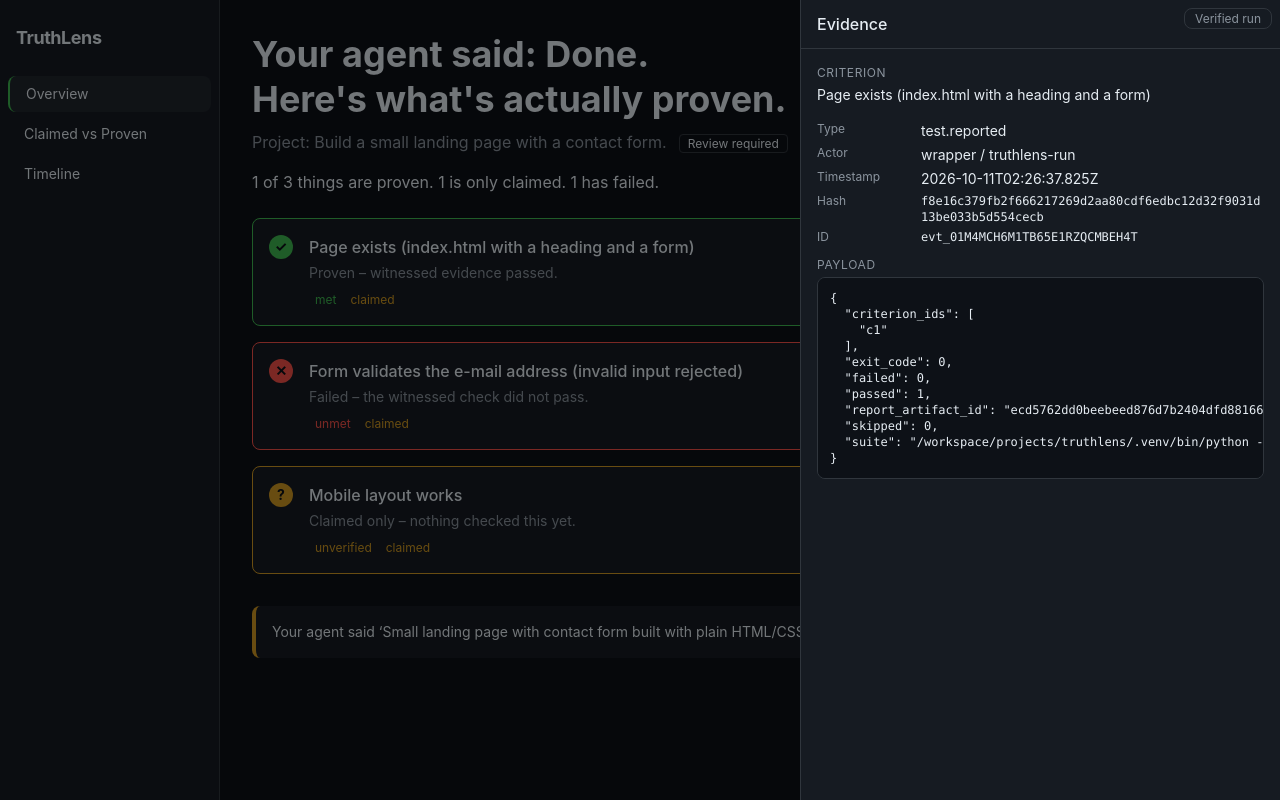
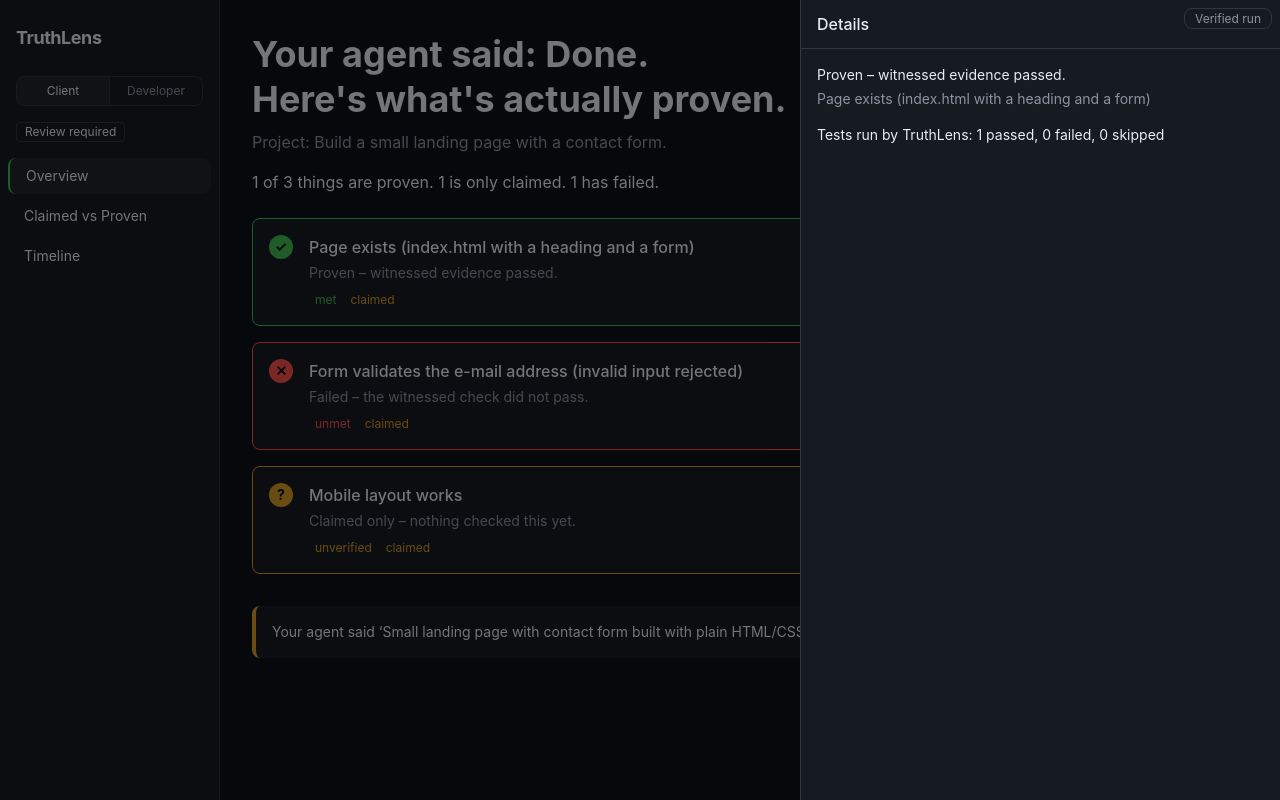
Before and after one commit to Shuwajaja/truthlens, a React (Vite) app in the folder viewer/: page / in a window 1280 px wide. Both pictures are taken after a click on the button 750 px from the left and 272 px from the top of the page. Built offline with nearby package versions, Linux system fonts and the light colour scheme; the HTML template or start-up script is replaced by a standard one.

Commit message:
feat(viewer): Developer/Client lens toggle (Cursor worker) + ARCHITECTURE refresh (#47)
Co-authored-by: Shuwajaja <260669417+Shuwajaja@users.noreply.github.com>

```diff
--- a/viewer/src/App.tsx
+++ b/viewer/src/App.tsx
@@ -1,5 +1,6 @@
 import { useState, useEffect } from 'react'
 import type { RunDoc } from './types.ts'
+import { readLens, writeLens, type Lens } from './lens.ts'
 import { Sidebar } from './components/Sidebar.tsx'
 import { Overview } from './components/Overview.tsx'
 import { ClaimedVsProven } from './components/ClaimedVsProven.tsx'
@@ -13,6 +14,7 @@ export default function App() {
   const [error, setError] = useState<string | null>(null)
   const [view, setView] = useState<View>('overview')
   const [drawerTarget, setDrawerTarget] = useState<DrawerTarget | null>(null)
+  const [lens, setLens] = useState<Lens>(() => readLens())
 
   useEffect(() => {
     fetch('/run.json')
@@ -20,6 +22,11 @@ export default function App() {
       .then((data: unknown) => setDoc(data as RunDoc))
       .catch((e: Error) => setError(e.message || 'Failed to load run data'))
   }, [])
+
+  const handleLensChange = (next: Lens) => {
+    setLens(next)
+    writeLens(next)
+  }
 
   if (error) {
     return (
@@ -38,15 +45,26 @@ export default function App() {
 
   return (
     <div className="flex bg-[#0d1117] text-[#e6edf3] font-sans min-h-screen">
-      <Sidebar currentView={view} onViewChange={setView} />
+      <Sidebar
+        currentView={view}
+        onViewChange={setView}
+        lens={lens}
+        onLensChange={handleLensChange}
+        reviewRequired={doc.review_required}
+      />
       {doc.verified && <div className="verified-badge">Verified run</div>}
       <main className="ml-[220px] p-8 min-h-screen flex-1">
         {view === 'overview' && <Overview doc={doc} onOpenDrawer={setDrawerTarget} />}
-        {view === 'claimed-vs-proven' && <ClaimedVsProven doc={doc} />}
-        {view === 'timeline' && <Timeline events={doc.events} onOpenDrawer={setDrawerTarget} />}
+        {view === 'claimed-vs-proven' && <ClaimedVsProven doc={doc} lens={lens} />}
+        {view === 'timeline' && <Timeline events={doc.events} lens={lens} onOpenDrawer={setDrawerTarget} />}
       </main>
       {drawerTarget && (
-        <Drawer target={drawerTarget} blobs={doc.blobs} onClose={() => setDrawerTarget(null)} />
+        <Drawer
+          target={drawerTarget}
+          blobs={doc.blobs}
+          lens={lens}
+          onClose={() => setDrawerTarget(null)}
+        />
       )}
     </div>
   )
--- a/viewer/src/components/ClaimedVsProven.tsx
+++ b/viewer/src/components/ClaimedVsProven.tsx
@@ -1,8 +1,15 @@
 import type { RunDoc } from '../types.ts'
+import type { Lens } from '../lens.ts'
 
 function badgeLabel(finding: string): { text: string; color: string } {
   if (finding === 'supported') return { text: 'Proven', color: '#3fb950' }
   if (finding === 'claim_unwitnessed') return { text: 'Claimed only', color: '#d29922' }
+  return { text: finding, color: '#8b949e' }
+}
+
+function clientClaimVerdict(finding: string): { text: string; color: string } {
+  if (finding === 'supported') return { text: 'proven', color: '#3fb950' }
+  if (finding === 'claim_unwitnessed') return { text: 'not proven', color: '#d29922' }
   return { text: finding, color: '#8b949e' }
 }
 
@@ -13,17 +20,33 @@ function criterionBadge(card: string, claimed: boolean): { text: string; color:
   return { text: 'Claimed only', color: '#d29922' }
 }
 
-export function ClaimedVsProven({ doc }: { doc: RunDoc }) {
+export function ClaimedVsProven({ doc, lens }: { doc: RunDoc; lens: Lens }) {
   const criteriaById = new Map(doc.criteria.map(c => [c.criterion_id, c]))
+  const client = lens === 'client'
 
   return (
     <div>
-      <h2 className="text-2xl font-bold mb-6">What your agent said vs. what we saw.</h2>
+      <h2 className="text-2xl font-bold mb-6">
+        {client ? 'What your agent said' : 'What your agent said vs. what we saw.'}
+      </h2>
 
       <div className="space-y-6">
         {doc.claims.map(claim => {
-          const badge = badgeLabel(claim.finding)
+          const badge = client ? clientClaimVerdict(claim.finding) : badgeLabel(claim.finding)
           const relatedCriteria = claim.criterion_ids.map(id => criteriaById.get(id)).filter(Boolean) as RunDoc['criteria']
+
+          if (client) {
+            return (
+              <div key={claim.claim_id} className="card-wrap p-4" style={{ borderColor: '#30363d' }}>
+                <p className="text-base">
+                  <span className="text-[#8b949e]">Agent said </span>
+                  &ldquo;{claim.text}&rdquo;
+                  <span className="text-[#8b949e]"> &ndash; </span>
+                  <span style={{ color: badge.color }}>{badge.text}</span>
+                </p>
+              </div>
+            )
+          }
 
           return (
             <div key={claim.claim_id} className="card-wrap p-4" style={{ borderColor: '#30363d' }}>
--- a/viewer/src/components/Drawer.tsx
+++ b/viewer/src/components/Drawer.tsx
@@ -1,13 +1,15 @@
 import type { Criterion, RunEvent } from '../types.ts'
-import { EvidenceBlobContent } from './EvidenceBlobContent.tsx'
+import type { Lens } from '../lens.ts'
+import { EventDetail } from './EventDetail.tsx'
 
 export type DrawerTarget =
   | { kind: 'criterion'; criterion: Criterion; matched: RunEvent[] }
   | { kind: 'event'; event: RunEvent }
 
-export function Drawer({ target, blobs, onClose }: {
+export function Drawer({ target, blobs, lens, onClose }: {
   target: DrawerTarget
   blobs?: Record<string, string>
+  lens: Lens
   onClose: () => void
 }) {
   if (target.kind === 'criterion') {
@@ -17,19 +19,26 @@ export function Drawer({ target, blobs, onClose }: {
         <div className="drawer-backdrop" onClick={onClose} />
         <div className="drawer-pane" role="dialog" aria-label="Evidence detail" onKeyDown={(e) => { if (e.key === 'Escape') onClose() }} tabIndex={0}>
           <div className="flex items-center justify-between px-4 py-3 border-b border-[#30363d]">
-            <h3 className="text-base font-medium">Evidence</h3>
+            <h3 className="text-base font-medium">{lens === 'client' ? 'Details' : 'Evidence'}</h3>
             <button type="button" className="text-[#8b949e] text-lg leading-none px-2" onClick={onClose} aria-label="Close">&times;</button>
           </div>
           <div className="px-4 py-4">
             <div className="mb-4">
-              <div className="text-xs text-[#8b949e] uppercase tracking-wider mb-1">Criterion</div>
-              <div className="text-sm">{criterion.text}</div>
+              {lens === 'developer' && (
+                <div className="text-xs text-[#8b949e] uppercase tracking-wider mb-1">Criterion</div>
+              )}
+              <div className="text-sm">{lens === 'client' ? criterion.plain : criterion.text}</div>
+              {lens === 'client' && (
+                <div className="text-[#8b949e] text-sm mt-1">{criterion.text}</div>
+              )}
             </div>
             {matched.length === 0 ? (
               <p className="text-sm text-[#8b949e]">No evidence events for this criterion.</p>
             ) : (
               <div className="space-y-4">
-                {matched.map(e => renderEventDetail(e, blobs))}
+                {matched.map(e => (
+                  <EventDetail key={e.id} evt={e} blobs={blobs} lens={lens} />
+                ))}
               </div>
             )}
           </div>
@@ -44,41 +53,13 @@ export function Drawer({ target, blobs, onClose }: {
       <div className="drawer-backdrop" onClick={onClose} />
       <div className="drawer-pane" role="dialog" aria-label="Event detail" onKeyDown={(e) => { if (e.key === 'Escape') onClose() }} tabIndex={0}>
         <div className="flex items-center justify-between px-4 py-3 border-b border-[#30363d]">
-          <h3 className="text-base font-medium">Event</h3>
+          <h3 className="text-base font-medium">{lens === 'client' ? 'Details' : 'Event'}</h3>
           <button type="button" className="text-[#8b949e] text-lg leading-none px-2" onClick={onClose} aria-label="Close">&times;</button>
         </div>
         <div className="px-4 py-4">
-          {renderEventDetail(event, blobs)}
+          <EventDetail evt={event} blobs={blobs} lens={lens} />
         </div>
       </div>
     </>
   )
 }
-
-function renderEventDetail(evt: RunEvent, blobs?: Record<string, string>) {
-  return (
-    <div className="space-y-3">
-      <div className="grid grid-cols-[100px_1fr] gap-1 text-sm">
-        <span className="text-xs text-[#8b949e]">Type</span>
-        <span>{evt.type}</span>
-        <span className="text-xs text-[#8b949e]">Actor</span>
-        <span>{evt.actor.kind} / {evt.actor.id}</span>
-        <span className="text-xs text-[#8b949e]">Timestamp</span>
-        <span>{evt.ts}</span>
-        <span className="text-xs text-[#8b949e]">Hash</span>
-        <span className="font-mono text-xs break-all">{evt.hash}</span>
-        <span className="text-xs text-[#8b949e]">ID</span>
-        <span className="font-mono text-xs break-all">{evt.id}</span>
-      </div>
-      {evt.payload && Object.keys(evt.payload).length > 0 && (
-        <div>
-          <EvidenceBlobContent payload={evt.payload} blobs={blobs} />
-          <div className="text-xs text-[#8b949e] uppercase tracking-wider mb-1">Payload</div>
-          <pre className="text-xs font-mono bg-[#0d1117] p-3 rounded-lg overflow-x-auto border border-[#30363d]">
-            {JSON.stringify(evt.payload, null, 2)}
-          </pre>
-        </div>
-      )}
-    </div>
-  )
-}
--- /dev/null
+++ b/viewer/src/components/EventDetail.tsx
@@ -0,0 +1,50 @@
+import type { RunEvent } from '../types.ts'
+import type { Lens } from '../lens.ts'
+import { EvidenceBlobContent } from './EvidenceBlobContent.tsx'
+
+export function EventDetail({
+  evt,
+  blobs,
+  lens,
+}: {
+  evt: RunEvent
+  blobs?: Record<string, string>
+  lens: Lens
+}) {
+  if (lens === 'client') {
+    return (
+      <div className="space-y-3">
+        <p className="text-sm">{evt.summary}</p>
+        {evt.payload && Object.keys(evt.payload).length > 0 && (
+          <EvidenceBlobContent payload={evt.payload} blobs={blobs} />
+        )}
+      </div>
+    )
+  }
+
+  return (
+    <div className="space-y-3">
+      <div className="grid grid-cols-[100px_1fr] gap-1 text-sm">
+        <span className="text-xs text-[#8b949e]">Type</span>
+        <span>{evt.type}</span>
+        <span className="text-xs text-[#8b949e]">Actor</span>
+        <span>{evt.actor.kind} / {evt.actor.id}</span>
+        <span className="text-xs text-[#8b949e]">Timestamp</span>
+        <span>{evt.ts}</span>
+        <span className="text-xs text-[#8b949e]">Hash</span>
+        <span className="font-mono text-xs break-all">{evt.hash}</span>
+        <span className="text-xs text-[#8b949e]">ID</span>
+        <span className="font-mono text-xs break-all">{evt.id}</span>
+      </div>
+      {evt.payload && Object.keys(evt.payload).length > 0 && (
+        <div>
+          <EvidenceBlobContent payload={evt.payload} blobs={blobs} />
+          <div className="text-xs text-[#8b949e] uppercase tracking-wider mb-1 mt-3">Payload</div>
+          <pre className="text-xs font-mono bg-[#0d1117] p-3 rounded-lg overflow-x-auto border border-[#30363d]">
+            {JSON.stringify(evt.payload, null, 2)}
+          </pre>
+        </div>
+      )}
+    </div>
+  )
+}
--- /dev/null
+++ b/viewer/src/components/LensToggle.tsx
@@ -0,0 +1,28 @@
+import type { Lens } from '../lens.ts'
+
+export function LensToggle({ lens, onChange }: { lens: Lens; onChange: (l: Lens) => void }) {
+  return (
+    <div
+      className="flex rounded-lg border border-[#30363d] overflow-hidden text-xs"
+      role="group"
+      aria-label="View lens"
+    >
+      <button
+        type="button"
+        className={`flex-1 px-3 py-1.5 ${lens === 'client' ? 'bg-[#21262d] text-[#e6edf3]' : 'text-[#8b949e] hover:bg-[#21262d]/50'}`}
+        aria-pressed={lens === 'client'}
+        onClick={() => onChange('client')}
+      >
+        Client
+      </button>
+      <button
+        type="button"
+        className={`flex-1 px-3 py-1.5 border-l border-[#30363d] ${lens === 'developer' ? 'bg-[#21262d] text-[#e6edf3]' : 'text-[#8b949e] hover:bg-[#21262d]/50'}`}
+        aria-pressed={lens === 'developer'}
+        onClick={() => onChange('developer')}
+      >
+        Developer
+      </button>
+    </div>
+  )
+}
--- a/viewer/src/components/Overview.tsx
+++ b/viewer/src/components/Overview.tsx
@@ -29,12 +29,7 @@ export function Overview({ doc, onOpenDrawer }: {
       <h1 className="text-4xl font-bold leading-tight mb-2">
         {doc.headline.map((l, i) => <span key={i} className="block">{l}</span>)}
       </h1>
-      <p className="text-[#8b949e] text-base mb-4">
-        Project: {doc.run.project}
-        {doc.review_required && (
-          <span className="ml-3 text-xs px-2 py-[1px] rounded-[4px] border border-[#30363d] text-[#e6edf3]">Review required</span>
-        )}
-      </p>
+      <p className="text-[#8b949e] text-base mb-4">Project: {doc.run.project}</p>
       <p className="text-base mb-6">{countParts.join(' ')}</p>
 
       <div className="space-y-4">
--- a/viewer/src/components/Sidebar.tsx
+++ b/viewer/src/components/Sidebar.tsx
@@ -1,8 +1,19 @@
 import type { View } from '../App.tsx'
+import type { Lens } from '../lens.ts'
+import { LensToggle } from './LensToggle.tsx'
 
-export function Sidebar({ currentView, onViewChange }: {
+export function Sidebar({
+  currentView,
+  onViewChange,
+  lens,
+  onLensChange,
+  reviewRequired,
+}: {
   currentView: View
   onViewChange: (v: View) => void
+  lens: Lens
+  onLensChange: (l: Lens) => void
+  reviewRequired: boolean
 }) {
   const items: { key: View; label: string }[] = [
     { key: 'overview', label: 'Overview' },
@@ -13,7 +24,15 @@ export function Sidebar({ currentView, onViewChange }: {
   return (
     <nav className="sidebar">
       <div className="px-4 py-6 text-[#e6edf3] font-bold text-lg tracking-tight">TruthLens</div>
-      <ul className="space-y-1 px-2">
+      <div className="px-4 pb-4 space-y-3">
+        <LensToggle lens={lens} onChange={onLensChange} />
+        {reviewRequired && (
+          <span className="inline-flex text-xs px-2 py-[1px] rounded-[4px] border border-[#30363d] text-[#e6edf3]">
+            Review required
+          </span>
+        )}
+      </div>
+      <ul className="space-y-1 px-2 flex-1">
         {items.map(item => (
           <li key={item.key}>
             <button
--- a/viewer/src/components/Timeline.tsx
+++ b/viewer/src/components/Timeline.tsx
@@ -1,4 +1,5 @@
 import type { RunEvent } from '../types.ts'
+import type { Lens } from '../lens.ts'
 import type { DrawerTarget } from './Drawer.tsx'
 
 function formatTime(ts: string): string {
@@ -13,11 +14,13 @@ function formatTime(ts: string): string {
   }
 }
 
-export function Timeline({ events, onOpenDrawer }: {
+export function Timeline({ events, lens, onOpenDrawer }: {
   events: RunEvent[]
+  lens: Lens
   onOpenDrawer: (t: DrawerTarget) => void
 }) {
   const sorted = [...events].sort((a, b) => a.seq - b.seq)
+  const client = lens === 'client'
 
   return (
     <div>
@@ -27,10 +30,10 @@ export function Timeline({ events, onOpenDrawer }: {
         <table className="w-full">
           <thead>
             <tr className="text-xs text-[#8b949e] uppercase tracking-wider border-b border-[#30363d]">
-              <th className="text-left py-2 px-3">Seq</th>
+              {!client && <th className="text-left py-2 px-3">Seq</th>}
               <th className="text-left py-2 px-3">Time</th>
-              <th className="text-left py-2 px-3">Actor</th>
-              <th className="text-left py-2 px-3">Summary</th>
+              {!client && <th className="text-left py-2 px-3">Actor</th>}
+              <th className="text-left py-2 px-3">{client ? 'What happened' : 'Summary'}</th>
             </tr>
           </thead>
           <tbody>
@@ -40,13 +43,15 @@ export function Timeline({ events, onOpenDrawer }: {
                 className="timeline-row border-b border-[#30363d]"
                 onClick={() => onOpenDrawer({ kind: 'event', event: evt })}
               >
-                <td className="py-2 px-3 text-xs text-[#8b949e]">{evt.seq}</td>
+                {!client && <td className="py-2 px-3 text-xs text-[#8b949e]">{evt.seq}</td>}
                 <td className="py-2 px-3 text-xs text-[#8b949e]">{formatTime(evt.ts)}</td>
-                <td className="py-2 px-3">
-                  <span className="inline-flex items-center px-2 py-1 text-xs rounded-[4px] bg-[#21262d] text-[#8b949e] border border-[#30363d]">
-                    {evt.actor.kind}
-                  </span>
-                </td>
+                {!client && (
+                  <td className="py-2 px-3">
+                    <span className="inline-flex items-center px-2 py-1 text-xs rounded-[4px] bg-[#21262d] text-[#8b949e] border border-[#30363d]">
+                      {evt.actor.kind}
+                    </span>
+                  </td>
+                )}
                 <td className="py-2 px-3 text-sm">{evt.summary}</td>
               </tr>
             ))}
--- /dev/null
+++ b/viewer/src/lens.ts
@@ -0,0 +1,21 @@
+export type Lens = 'client' | 'developer'
+
+const STORAGE_KEY = 'tl-lens'
+
+export function readLens(): Lens {
+  try {
+    const v = localStorage.getItem(STORAGE_KEY)
+    if (v === 'developer') return 'developer'
+  } catch {
+    /* private mode */
+  }
+  return 'client'
+}
+
+export function writeLens(lens: Lens): void {
+  try {
+    localStorage.setItem(STORAGE_KEY, lens)
+  } catch {
+    /* private mode */
+  }
+}
```
Also changed, not shown: 2 other files (tests, documents, lock files or other folders).
